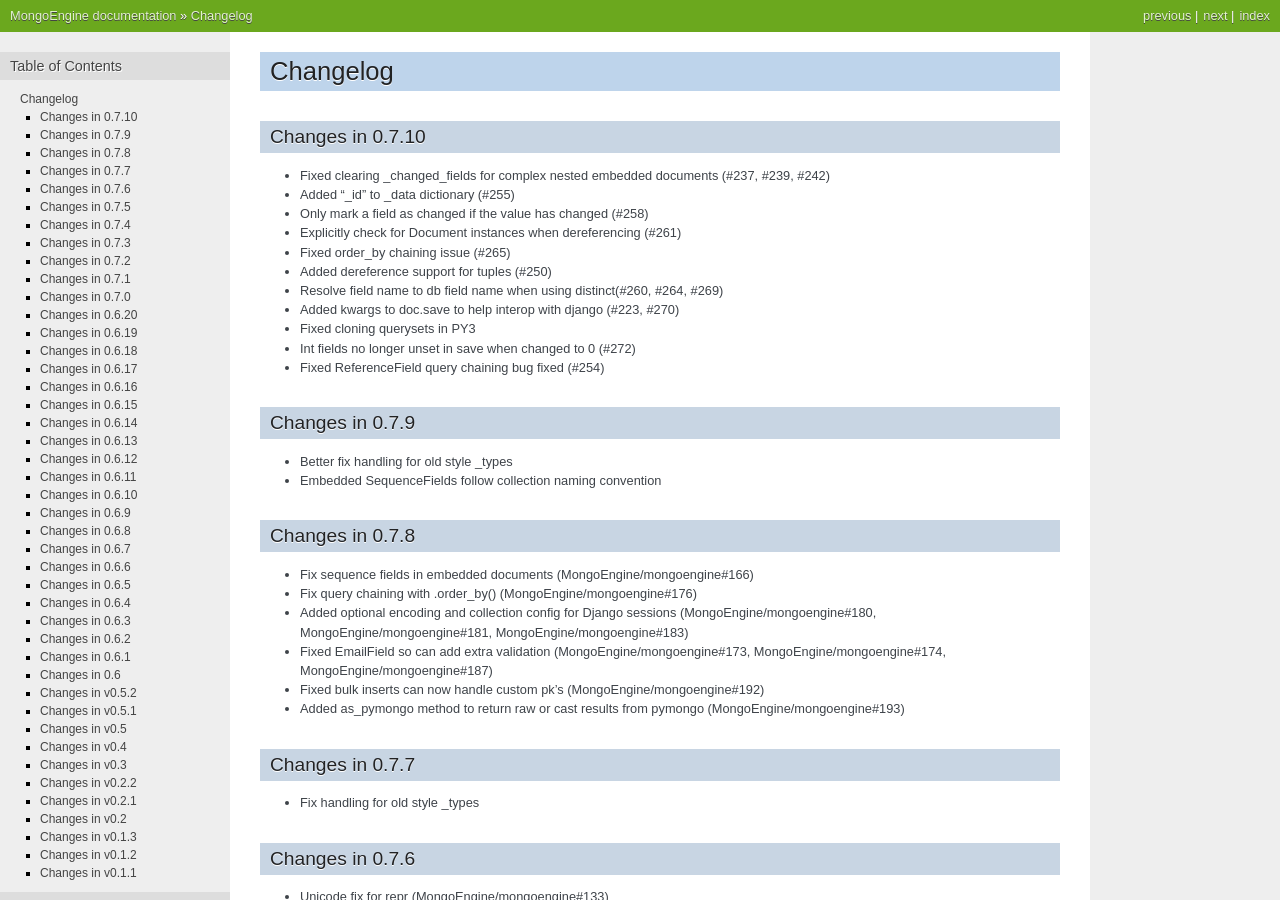
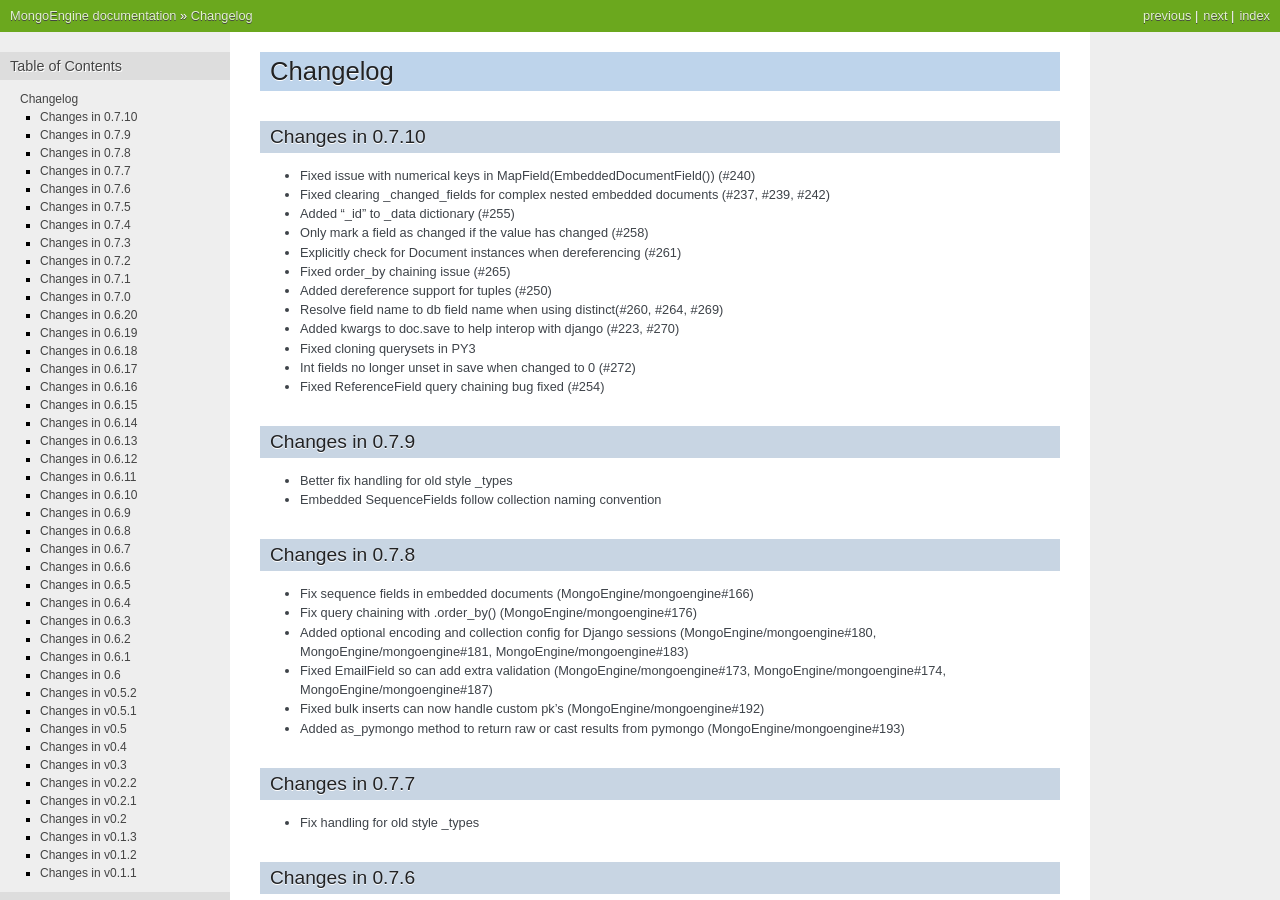
Before and after one commit to MongoEngine/mongoengine, a Sphinx documentation site: the page built from docs/changelog.rst, in a window 1280 px wide and 900 px high. Built offline with Sphinx 7.4.7, drawn with Linux system fonts in a browser that asks for light colours; the version number could not be read and is left out.

Commit message:
Fixed issue with numerical keys in MapField(EmbeddedDocumentField()) (#240)

```diff
--- a/docs/changelog.rst
+++ b/docs/changelog.rst
@@ -4,6 +4,7 @@ Changelog
 
 Changes in 0.7.10
 =================
+- Fixed issue with numerical keys in MapField(EmbeddedDocumentField()) (#240)
 - Fixed clearing _changed_fields for complex nested embedded documents (#237, #239, #242)
 - Added "_id" to _data dictionary (#255)
 - Only mark a field as changed if the value has changed (#258)
```
Also changed, not shown: 1 other file.
